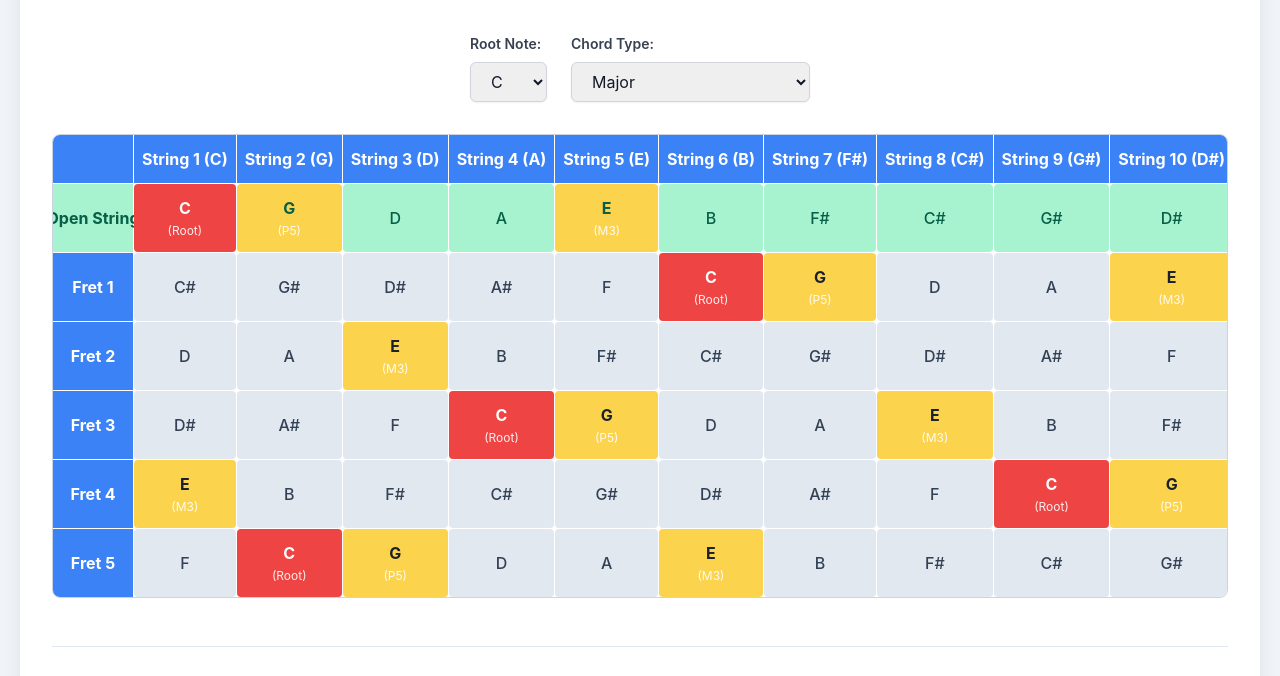
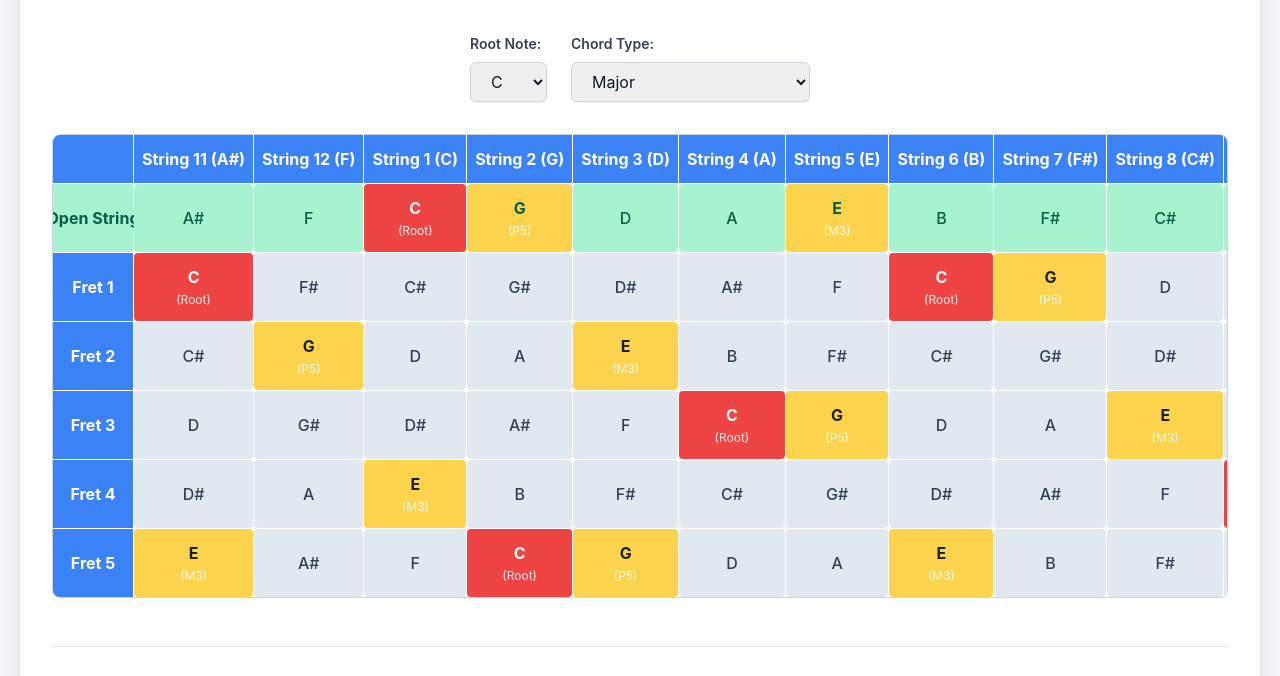
Before and after one commit to mlittle5/lirone-chord-helper, a plain HTML site: page index.html in a window 1280 px wide. Shown: the part 110-786 px from the top of the page. Drawn offline with nearby package versions, Linux system fonts and the light colour scheme.

Commit message:
Update index.html

```diff
--- a/index.html
+++ b/index.html
@@ -286,9 +286,11 @@
             [15, 'D', 'D#', 'E', 'F', 'F#', 'G', 'G#', 'A']
         ];
 
+        // The desired order of open string pitches for the columns (for reordering ORIGINAL_LIRONE_NOTES_DATA)
+        const NEW_OPEN_STRING_ORDER = ['Bb', 'F', 'C', 'G', 'D', 'A', 'E', 'B', 'F#', 'C#', 'G#'];
+
         // This array will hold the reordered string data for rendering.
-        // As per the latest request, columns are now ordered by string number (1-15).
-        const DISPLAY_LIRONE_DATA = ORIGINAL_LIRONE_NOTES_DATA;
+        let DISPLAY_LIRONE_DATA = [];
 
 
         // Get DOM elements
@@ -590,6 +592,27 @@
                 rootNoteSelect.appendChild(option);
             });
 
+            // Create a map from original string data for quick lookup by open note
+            const originalLironeDataMap = new Map();
+            ORIGINAL_LIRONE_NOTES_DATA.forEach(stringData => {
+                const normalizedOpenNote = normalizeNote(stringData[1]);
+                // Store the first occurrence if duplicates exist, as per the original sheet
+                if (!originalLironeDataMap.has(normalizedOpenNote)) {
+                    originalLironeDataMap.set(normalizedOpenNote, stringData);
+                }
+            });
+
+            // Reorder DISPLAY_LIRONE_DATA based on NEW_OPEN_STRING_ORDER
+            NEW_OPEN_STRING_ORDER.forEach(note => {
+                const normalizedNote = normalizeNote(note);
+                const stringData = originalLironeDataMap.get(normalizedNote);
+                if (stringData) {
+                    DISPLAY_LIRONE_DATA.push(stringData);
+                } else {
+                    console.warn(`No string data found for requested open note: ${note}. It might not be in the original data or is an enharmonic equivalent not handled.`);
+                }
+            });
+
             // Populate chord type dropdown
             populateChordTypeDropdown();
 
```
